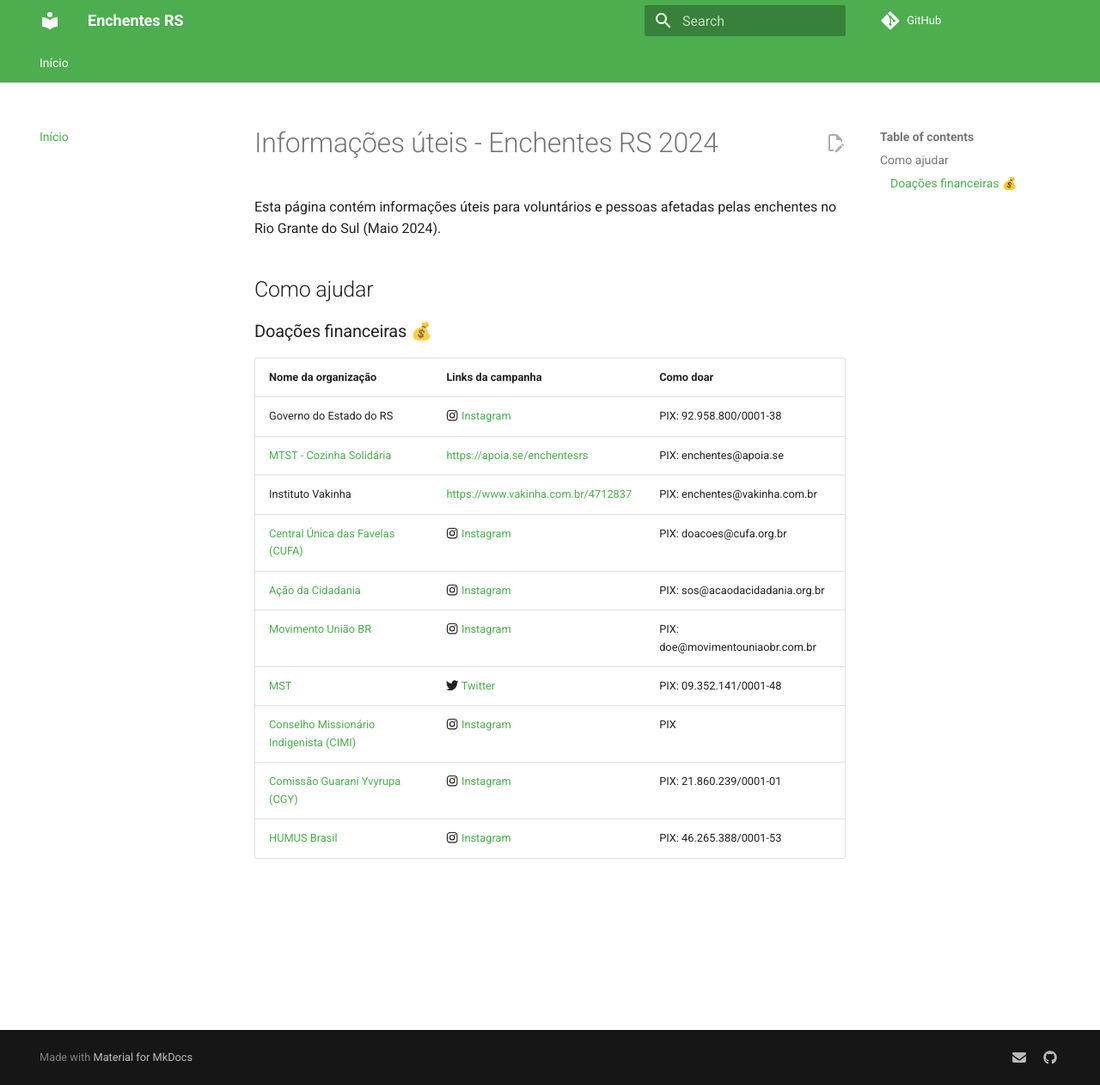
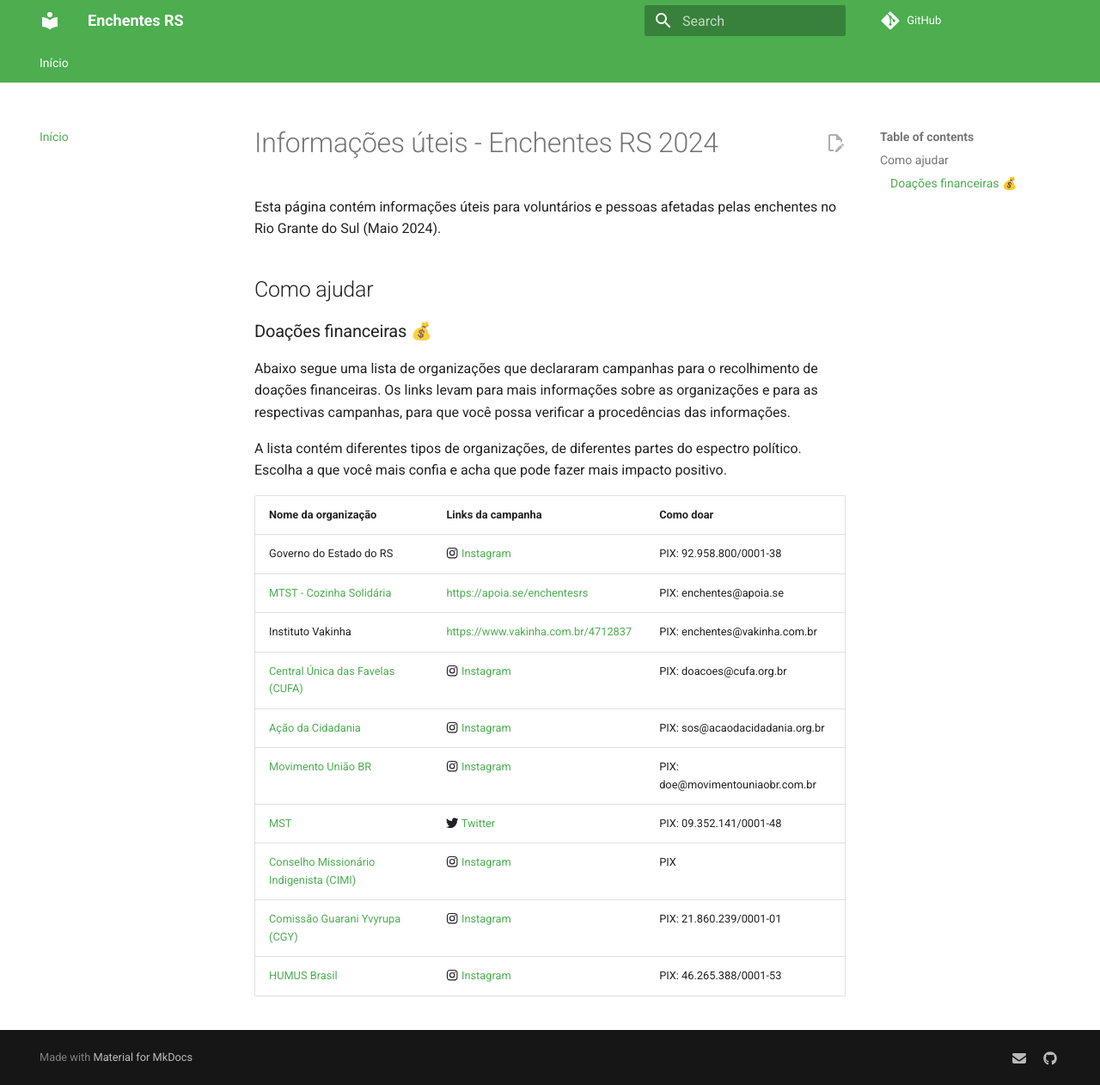
Before and after one commit to enchentesrs/enchentesrs.github.io, an MkDocs documentation site: the page built from docs/index.md, in a window 1280 px wide and 1262 px high. Shown: the whole window at 86% size. Built offline with MkDocs 1.6.1 and Material for MkDocs 9.7.7, drawn with Linux system fonts in a browser that asks for light colours; comment, search, counter and statistics services are not loaded.

Commit message:
Adicionado texto sobre a lista de orgs

```diff
--- a/docs/index.md
+++ b/docs/index.md
@@ -5,6 +5,11 @@
 ## Como ajudar
 
 ### Doações financeiras 💰
+
+Abaixo segue uma lista de organizações que declararam campanhas para o recolhimento de doações financeiras.
+Os links levam para mais informações sobre as organizações e para as respectivas campanhas, para que você possa verificar a procedências das informações.
+
+A lista contém diferentes tipos de organizações, de diferentes partes do espectro político. Escolha a que você mais confia e acha que pode fazer mais impacto positivo.
 
 | Nome da organização                                                 | Links da campanha                                                                                      | Como doar                        |
 | ------------------------------------------------------------------- | ------------------------------------------------------------------------------------------------------ | -------------------------------- |
```
